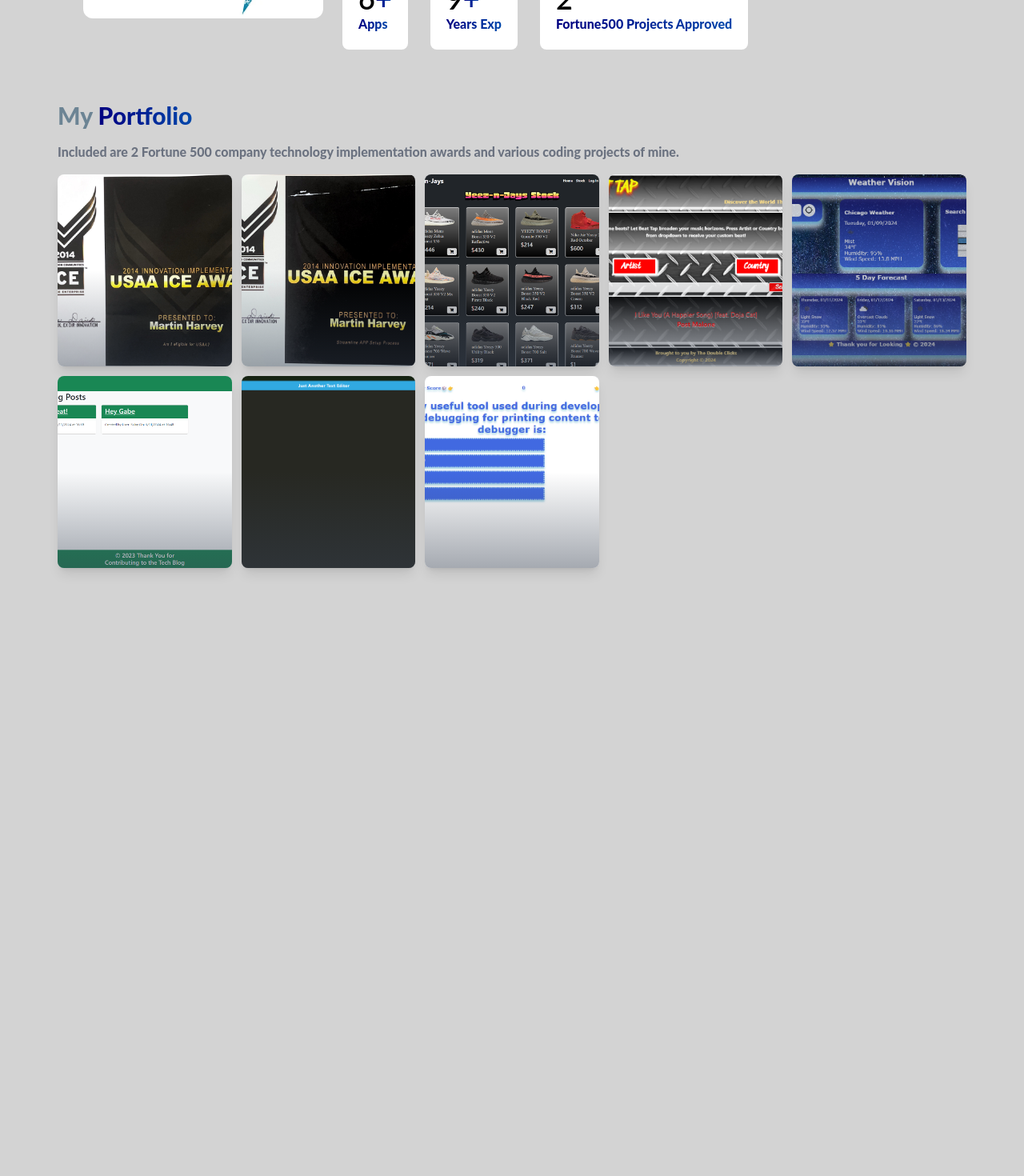
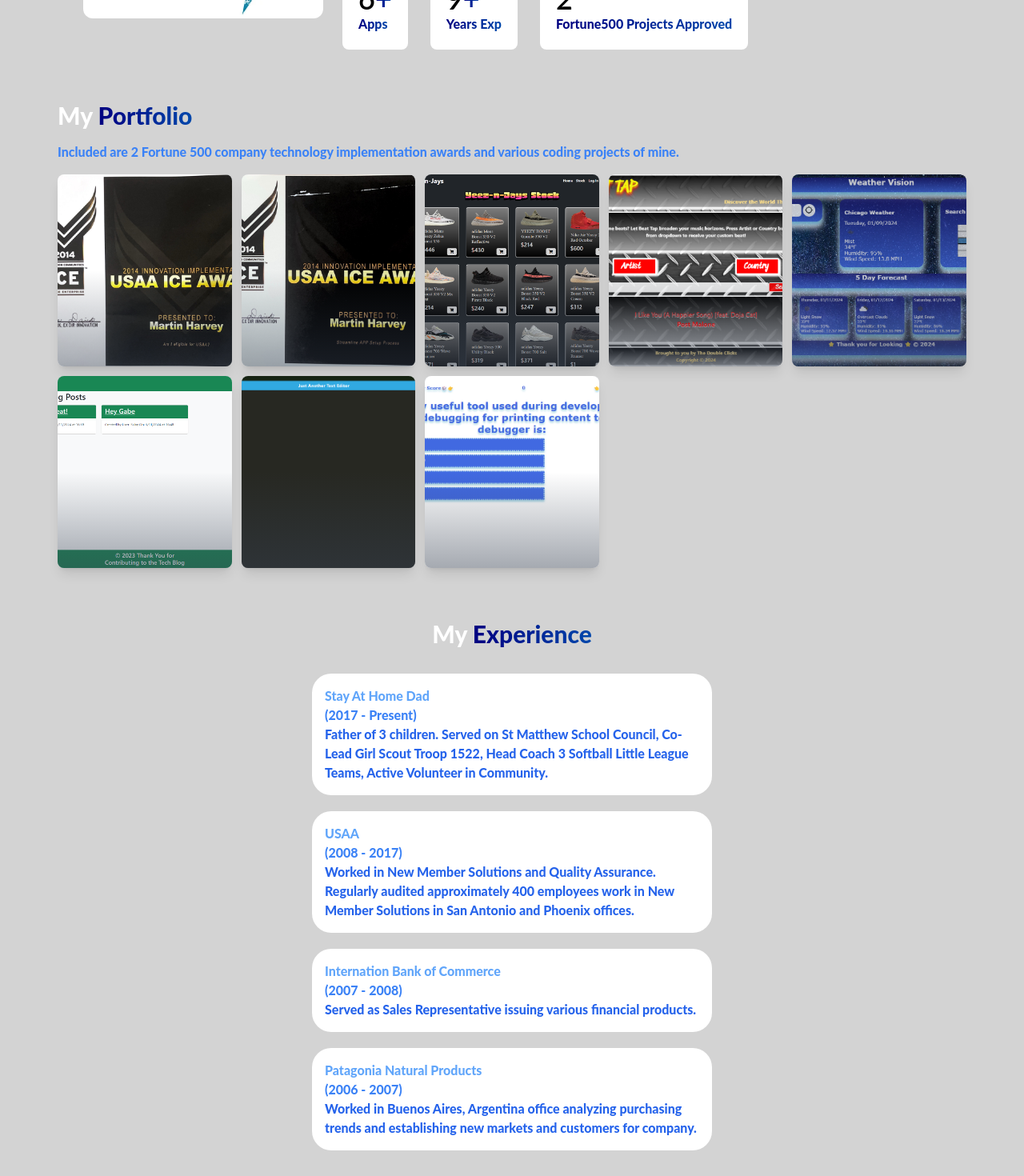
Before and after one commit to gabeharvey/react-portfolio, a React (Create React App) app: page / in a window 1280 px wide. Shown: the part 660-2130 px from the top of the page at 80% size. Before the commit the page ends 1394 px from the top, so only its background shows below. Built offline with nearby package versions, Linux system fonts and the light colour scheme.

Commit message:
Added Pro Experience to Experience.jsx, Minor Styling Updates Throughout App

```diff
--- a/src/App.js
+++ b/src/App.js
@@ -1,4 +1,5 @@
 import About from "./components/About";
+import Experience from "./components/Experience";
 import Hero from "./components/Hero";
 import Navbar from "./components/Navbar";
 import Work from "./components/Work";
@@ -10,6 +11,7 @@
       <Hero/>
       <About/>
       <Work/>
+      <Experience/>
     </div>
   );
 }
--- a/src/components/About.jsx
+++ b/src/components/About.jsx
@@ -11,7 +11,7 @@
             </div>
             <div>
                 <div className='p-3'>
-                    <div className='text-gray-300 my-3'>
+                    <div className='text-blue-400 my-3'>
                         <h3 className='text-2xl font-semibold mb-5'><span>Gabe is a Full Stack Web Developer that has a Bachelor's Degree in International Business and a Bachelor's Degree in Spanish. Gabe earned his Bachelor's Degrees from Mississippi State University in 2007</span></h3>
                     </div>
                 </div>
--- /dev/null
+++ b/src/components/Experience.jsx
@@ -0,0 +1,32 @@
+import React from 'react'
+
+const Experience = () => {
+  return (
+    <div class='py-10 bg-lightgray'>
+        <h2 className='mb-8 text-3xl text-white text-center'>My <span>Experience</span></h2>
+        <div class='mb-[20px] text-blue-400 relative bg-white p-4 rounded-3xl max-w-[500px] mx-auto'>
+            <p>Stay At Home Dad</p>
+            <p className='text-blue-500'>(2017 - Present)</p>
+            <p className='text-blue-600'>Father of 3 children. Served on St Matthew School Council, Co-Lead Girl Scout Troop 1522, Head Coach 3 Softball Little League Teams, Active Volunteer in Community.</p>
+        </div>
+        <div class='mb-[20px] text-blue-400 relative bg-white p-4 rounded-3xl max-w-[500px] mx-auto'>
+            <p>USAA</p>
+            <p className='text-blue-500'>(2008 - 2017)</p>
+            <p className='text-blue-600'>Worked in New Member Solutions and Quality Assurance. Regularly audited approximately 400 employees work in New Member Solutions in San Antonio and Phoenix offices.</p>
+        </div>
+        <div class='mb-[20px] text-blue-400 relative bg-white p-4 rounded-3xl max-w-[500px] mx-auto'>
+            <p>Internation Bank of Commerce</p>
+            <p className='text-blue-500'>(2007 - 2008)</p>
+            <p className='text-blue-600'>Served as Sales Representative issuing various financial products.</p>
+        </div>
+        <div class='mb-[20px] text-blue-400 relative bg-white p-4 rounded-3xl max-w-[500px] mx-auto'>
+            <p>Patagonia Natural Products</p>
+            <p className='text-blue-500'>(2006 - 2007)</p>
+            <p className='text-blue-600'>Worked in Buenos Aires, Argentina office analyzing purchasing trends and establishing new markets and customers for company.</p>
+        </div>
+        <div class='h-[50px] w-[2px] bg-lightgray relative my-1 mx-auto'></div>
+    </div>
+  )
+}
+
+export default Experience
--- a/src/components/Hero.jsx
+++ b/src/components/Hero.jsx
@@ -8,7 +8,7 @@
     <div>
         <div className='max-w-[1200px] h-auto mx-auto flex flex-col-reverse sm:flex-row justify-center align-center'>
         <div className='bg-white-300 flex-col my-auto mx-auto'>
-            <p className='md:text-4xl sm:text-3xl text-xl font-bold text-white-200'>Hello! Welcome to Gabe Harvey's Portfolio</p>
+            <p className='md:text-4xl sm:text-3xl text-xl font-bold text-white-200'>Hello! My name is Gabe Harvey and I am a ...</p>
             <h1 className='md:text-6xl sm:text-5xl text-3xl font-bold md:py-6'><TypeAnimation sequence={['Full Stack Web Developer',1000,'Designer',1000,'Business Consultant',1000]}wrapper='span' speed={45} repeat={Infinity}/></h1>
             <div className='flex justify-center items-center'>
                 <p className='md:text-4xl sm:text-4xl text-xl font-bold text-white-500'>With 2 Bachelor's Degrees from Mississippi State University</p>
--- a/src/components/Work.jsx
+++ b/src/components/Work.jsx
@@ -14,8 +14,8 @@
       <div class='mx-auto px-4 md:px-8'>
           <div class='mb-4 flex items-center justify-between'>
             <div class='flex flex-col gap-4'>
-              <h2 class='text-2xl lg:text-3xl text-blue'>My <span>Portfolio</span></h2>
-              <p class='text-gray-500'>Included are 2 Fortune 500 company technology implementation awards and various coding projects of mine.</p>
+              <h2 class='text-2xl lg:text-3xl text-white'>My <span>Portfolio</span></h2>
+              <p class='text-blue-500'>Included are 2 Fortune 500 company technology implementation awards and various coding projects of mine.</p>
             </div>
           </div>
          <div class='grid gap-3 sm:grid-cols-2 md:grid-cols-3 lg:grid-cols-4 xl:grid-cols-5'>
```
